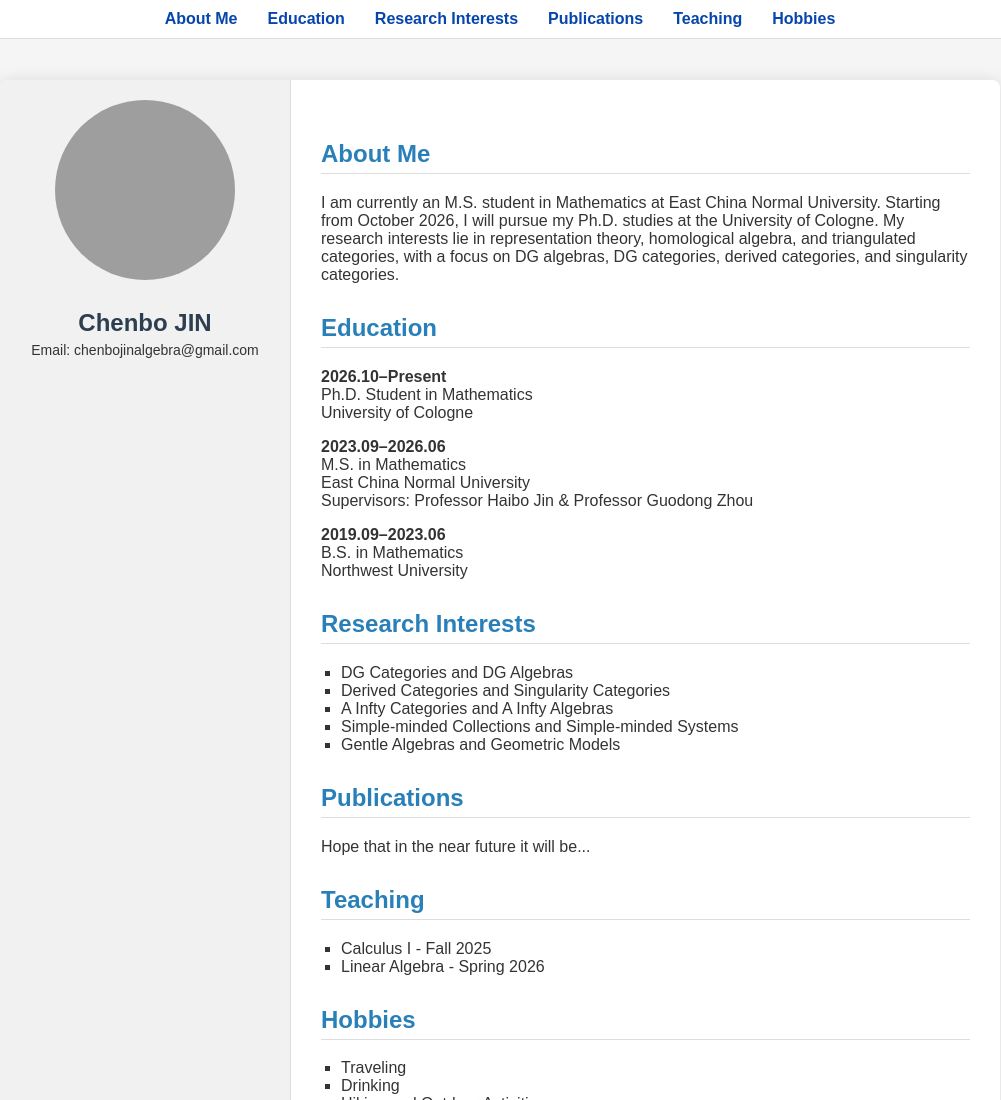
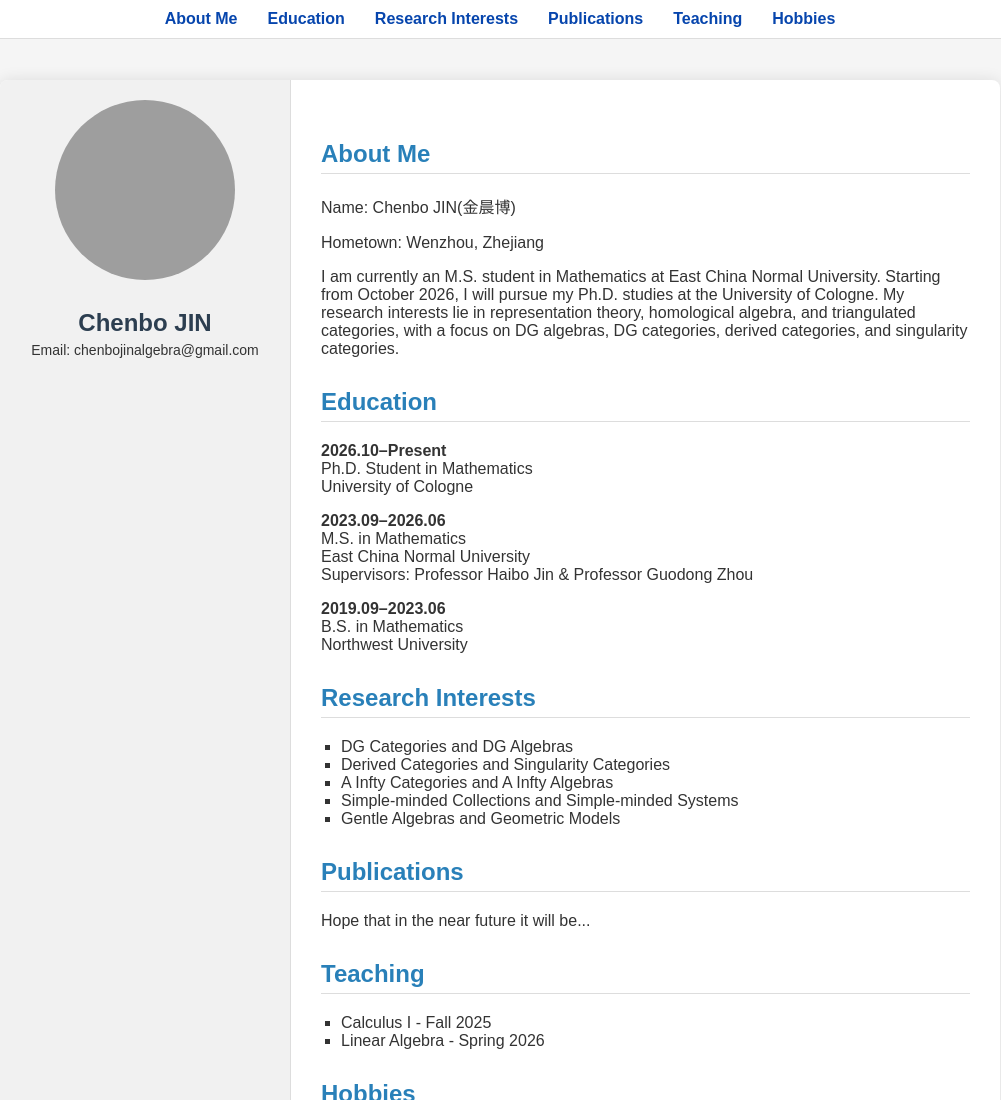
Before and after one commit to chenbojinalgebra/chenbojinalgebra.github.io, a plain HTML site: page index.html in a window 1280 px wide. Shown: the top 1100 px of the page, without its empty margins (140-1141 px from the left). Drawn offline with Linux system fonts and the light colour scheme; grey boxes are pictures that could not be loaded.

Commit message:
Update index.html

```diff
--- a/index.html
+++ b/index.html
@@ -129,6 +129,8 @@ a:hover { text-decoration: underline; }
     <div class="content">
 
         <h2 id="about">About Me</h2>
+        <p>Name: Chenbo JIN(金晨博)</p>
+        <p>Hometown: Wenzhou, Zhejiang</p>
         <p>
             I am currently an M.S. student in Mathematics at East China Normal University.
             Starting from October 2026, I will pursue my Ph.D. studies at the University of Cologne.
```
